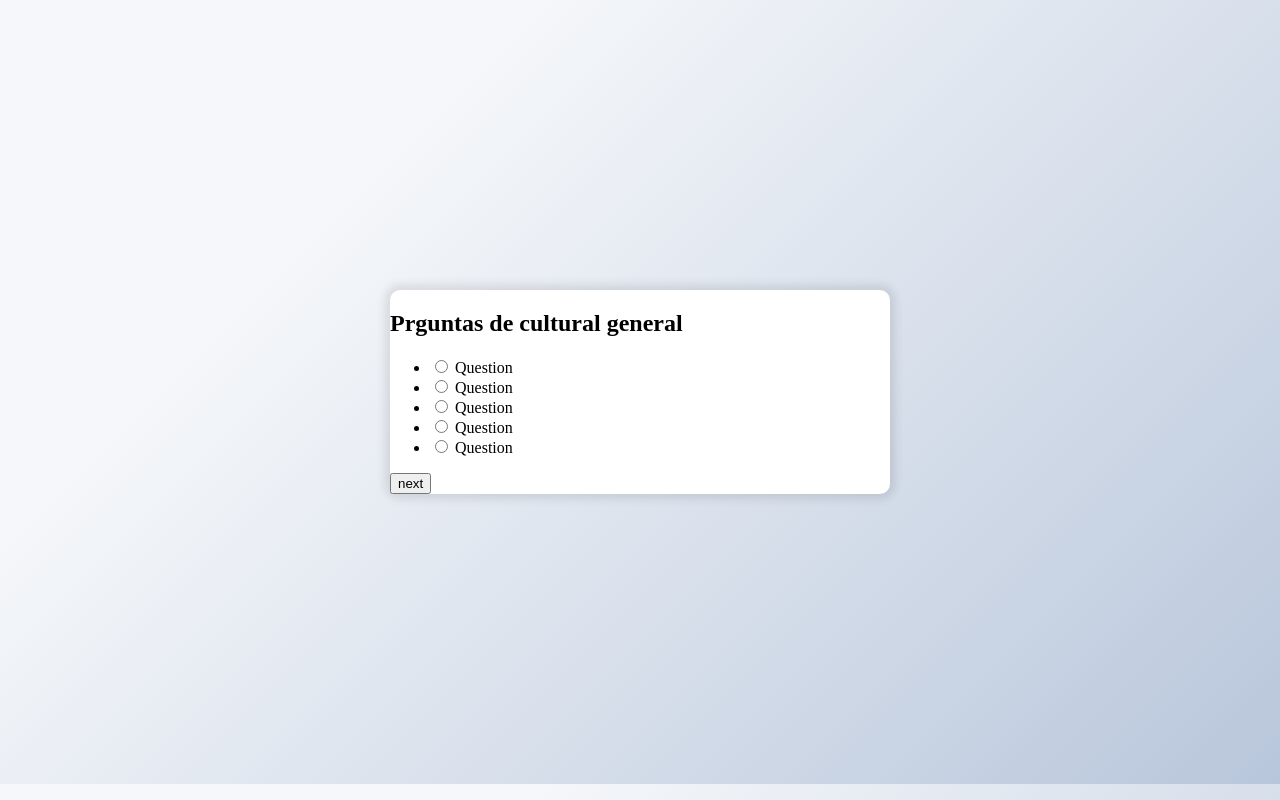
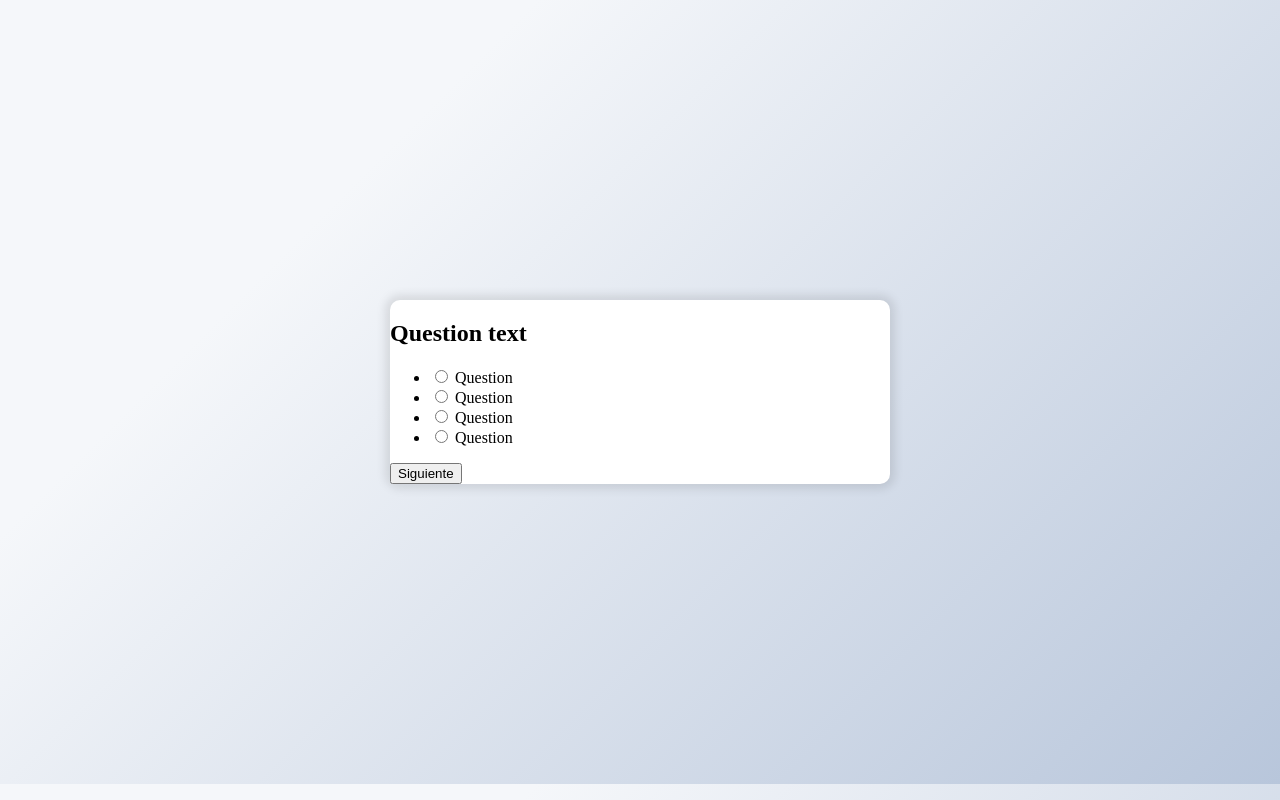
Before and after one commit to 0XsamuelX0/Quiz-app, a plain HTML site: page index.html in a window 1280 px wide. Drawn offline with Linux system fonts and the light colour scheme.

Commit message:
Index__completed

```diff
--- a/index.html
+++ b/index.html
@@ -1,46 +1,43 @@
 <!DOCTYPE html>
 <html lang="en">
 <head>
-  <meta charset="UTF-8">
-  <meta http-equiv="X-UA-Compatible" content="IE=edge">
-  <meta name="viewport" content="width=device-width, initial-scale=1.0">
-  <link rel="stylesheet" href="style.css">
+  <meta charset="UTF-8"/>
+  <meta name="viewport" content="width=device-width, initial-scale=1.0"/>
   <title>Quiz App</title>
+  <link rel="shortcut icon" href="assets/img/logo-icon.webp">
+  <link rel="stylesheet" href="style.css"/>
+  <script src="main.js" defer></script>
 </head>
+
 <body>
-
-  <div class="quiz__container">
-    <h2>Prguntas de cultural general</h2>
+  <div class="quiz__container" id="quiz">
+    <div class="quiz__header">
+      <h2 id="question">Question text</h2>
 
       <ul>
-      <li><input type="radio" id="a" name="answer">
-          <label for="a">Question</label>
+        <li>
+          <input type="radio" id="a" name="answer" class="answer"/>
+          <label id="a_text" for="a">Question</label>
         </li>
 
-      <li><input type="radio" id="b" name="answer">
-          <label for="b">Question</label>
+        <li>
+          <input type="radio" id="b" name="answer" class="answer"/>
+          <label id="b_text" for="b">Question</label>
         </li>
 
-      <li><input type="radio" id="c" name="answer">
-          <label for="c">Question</label>
+        <li>
+          <input type="radio" id="c" name="answer" class="answer"/>
+          <label id="c_text" for="c">Question</label>
         </li>
 
-      <li><input type="radio" id="d" name="answer">
-          <label for="d">Question</label>
-      </li>
-
-      <li><input type="radio" id="e" name="answer">
-          <label for="e">Question</label>
+        <li>
+          <input type="radio" id="d" name="answer" class="answer"/>
+          <label id="d_text" for="d">Question</label>
         </li>
       </ul>
 
-    <button>next</button>
     </div>
-
-
-
-
-
-  <script src="main.js"></script>
+    <button id="submit">Siguiente</button>
+  </div>
 </body>
 </html>
```
Lines whose indentation alone changed are shown as unchanged.
